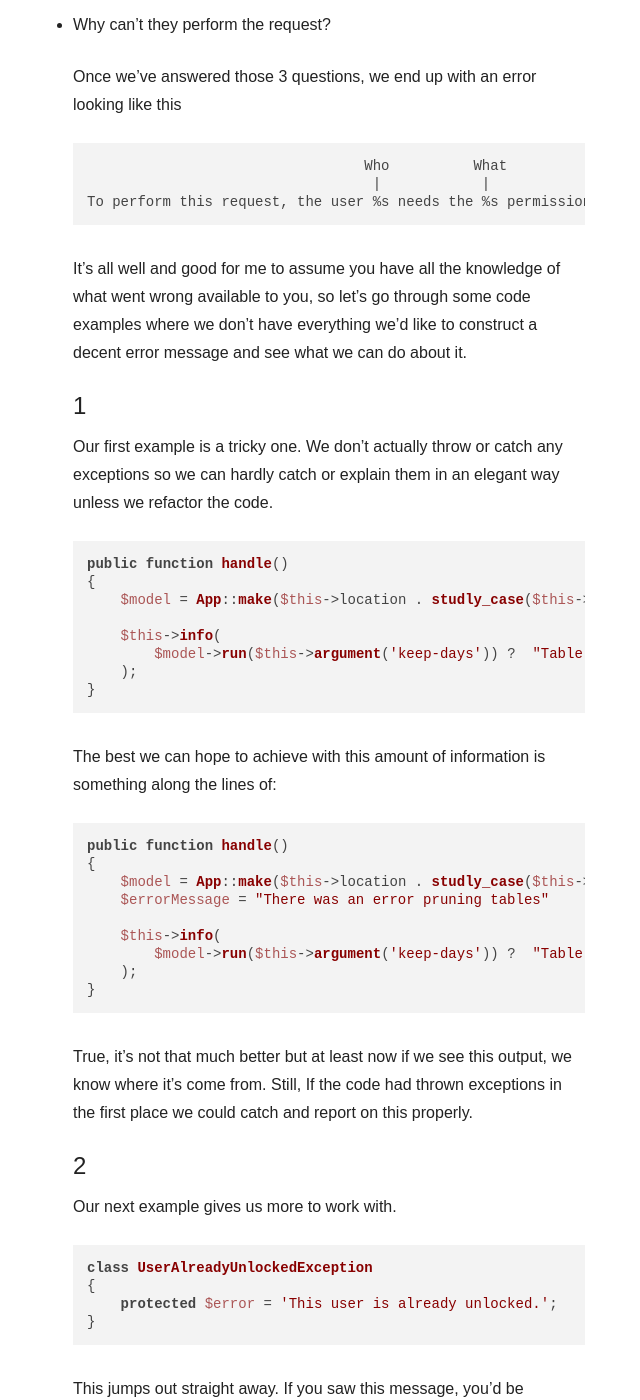
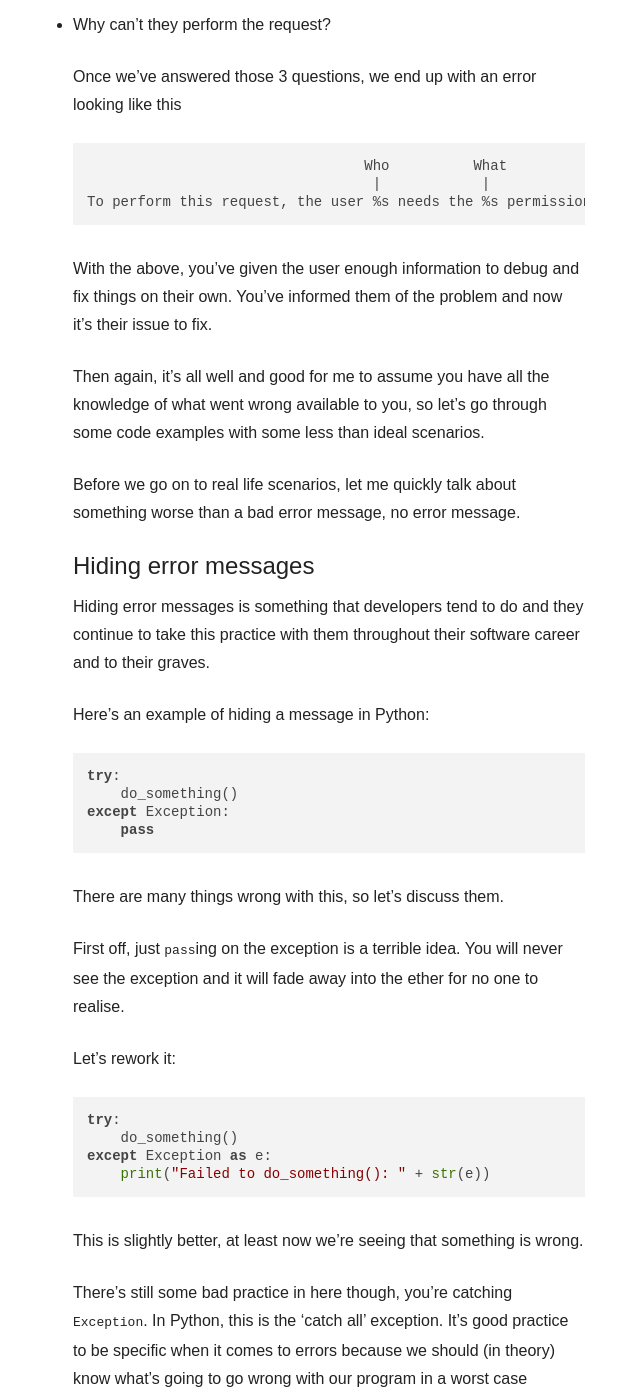
Before and after one commit to joereynolds/joereynolds.github.io, a Jekyll site: the page built from _posts/2019-06-05-better-error-messages-for-everyone.md, in a window 1280 px wide and 1400 px high, scrolled down 805 px. Shown: the whole window, without its empty margins (311-951 px from the left). Built offline with Jekyll 4.4.1, drawn with Linux system fonts in a browser that asks for light colours; nearby versions of some CDN libraries; some web fonts are replaced; our own code applies the rules of GitHub Pages for plain Markdown files; some of the changed text lies outside the part shown.

Commit message:
Publish error message article

````diff
--- a/drafts/2018-11-23-your-error-messages-suck.md
+++ b/_posts/2019-06-05-better-error-messages-for-everyone.md
@@ -15,7 +15,8 @@
 
 What's wrong here?
 
-Well, the stack trace will handle telling us what file and line number caused it
+Well, the stack trace will handle telling us what file and line number caused
+it,
 but with a bit of forethought, we could help the user out even more by providing
 *contextual information*.
 
@@ -37,15 +38,84 @@
 To perform this request, the user %s needs the %s permissions. They currently have the %s permissions.
 ```
 
-It's all well and good for me to assume you have all the knowledge of what went
-wrong available to you, so let's go through some code examples where we
-don't have everything we'd like to construct a decent error message
-and see what we can do about it.
+With the above, you've given the user enough information to debug and fix things
+on their own. You've informed them of the problem and now it's their issue to
+fix.
+
+Then again, it's all well and good for me to assume you have all the knowledge of what went
+wrong available to you, so let's go through some code examples with some less
+than ideal scenarios.
+
+Before we go on to real life scenarios, let me quickly talk about something
+worse than a bad error message, no error message.
+
+## Hiding error messages
+
+Hiding error messages is something that developers tend to do and they continue
+to take this practice with them throughout their software career and to their
+graves.
+
+Here's an example of hiding a message in Python:
+
+```
+try:
+    do_something()
+except Exception:
+    pass
+```
+
+There are many things wrong with this, so let's discuss them.
+
+First off, just `pass`ing on the exception is a terrible idea. You will never
+see the exception and it will fade away into the ether for no one to realise.
+
+Let's rework it:
+
+```
+try:
+    do_something()
+except Exception as e:
+    print("Failed to do_something(): " + str(e))
+```
+
+This is slightly better, at least now we're seeing that something is wrong.
+
+There's still some bad practice in here though, you're catching `Exception`.
+In Python, this is the 'catch all'
+exception. It's good practice to be specific when it comes to errors because we
+should (in theory) know what's going to go wrong with our program in a worst
+case scenario.
+
+Let's rework that once more:
+
+```
+try:
+    do_something()
+except DoSomethingDidntDoSomethingException as e:
+    print("Failed to do_something(): " + str(e))
+```
+
+Now that we've got our specific error reporting out, we *should* add a
+catch all case for anything else that *could* happen. Our final result is this:
+
+```
+try:
+    do_something()
+except DoSomethingDidntDoSomethingException as e:
+    print("Failed to do_something(): " + str(e))
+except Exception as e:
+    print("Failed to do_something() in a very bad way: " + str(e))
+```
+
+With that out of the way, let's get back to the real world examples and how to
+improve them.
+
+## Real life examples
 
 ## 1
 
 Our first example is a tricky one. We don't actually throw or catch any
-exceptions so we can hardly catch or explain them in an elegant way unless we
+exceptions so we can hardly catch or explain the problem in an elegant way, unless we
 refactor the code.
 
 ```
@@ -59,8 +129,8 @@
 }
 ```
 
-The best we can hope to achieve with this amount of information is something
-along the lines of:
+The best we can hope to achieve with this amount of information is maybe just a
+slight rewording and hinting at what was happening:
 
 ```
 public function handle()
@@ -100,11 +170,12 @@
 ```
 
 Again, quite a simple message with not much going on. Still, we've
-managed to give some information to the user.
+managed to give some information to the user and they can go away and do what
+they need to with it.
 
 ## 3
 
-Going back to our very first example, we have:
+Going right back to the start of this article, we had the below:
 
 ```
 class PermissionDeniedException
@@ -113,7 +184,7 @@
 }
 ```
 
-This could be transformed to supply mountains of information to the user:
+This error is rife with opportunity to supploy more information:
 
 ```
 class PermissionDeniedException
@@ -122,12 +193,14 @@
 }
 ```
 
-Actually doing this is a bit more tricky as it would rely on us pulling all of
-this data (The groups the user's in, the groups the user needs to be in, and the
-username). We're also expected to make our code a bit heavier for
-the sake of a better user experience.
+The only issues here are practical ones. Giving them all of this data relies on
+us *retrieving* all of this data (The groups the user's in, the groups the user needs to be in, and the
+username) from somewhere.
 
-This leads us to our next point...
+All this retrieval of data bares one obvious and disheartening side-effect,
+heavier code.
+
+Leading to our next point...
 
 ## User Experience beats your ego
 
@@ -135,10 +208,11 @@
 I don't want to sully my work for the sake of better errors (which seemed
 unimportant to me at the time).
 
-All I can say is you need to drop your ego off at the door. Users use your code,
+All I can say is you need to drop your ego off at the door and remember why
+you're writing that code in the first place. Users use your code,
 not you. You code for them, write better exceptions/logs for them too.
 
-An instance of this can be found in one of my projects, [mort](https://github.com/joereynolds/mort). `mort` was my first dive into a proper CLI and also my first look at Typescript.
+An instance of my preaching can be found in one of my projects, [mort](https://github.com/joereynolds/mort). `mort` was my first dive into a proper CLI and also my first look at Typescript.
 
 It logs all over the place and very verbosely, it features the following logging:
 
@@ -153,3 +227,8 @@
 - A warning emitted when a user does not have a program installed (and a
   subsequent warning to let the user know we have found and are using an
   alternative).
+
+If you have some common sense and try and put yourself in the user's shoes,
+you'll probably find your error messages improve. Remember that during
+development, it's more than likely you that's going to be encountering these
+messages and wishing they made more sense, so do yourself a favour.
````
